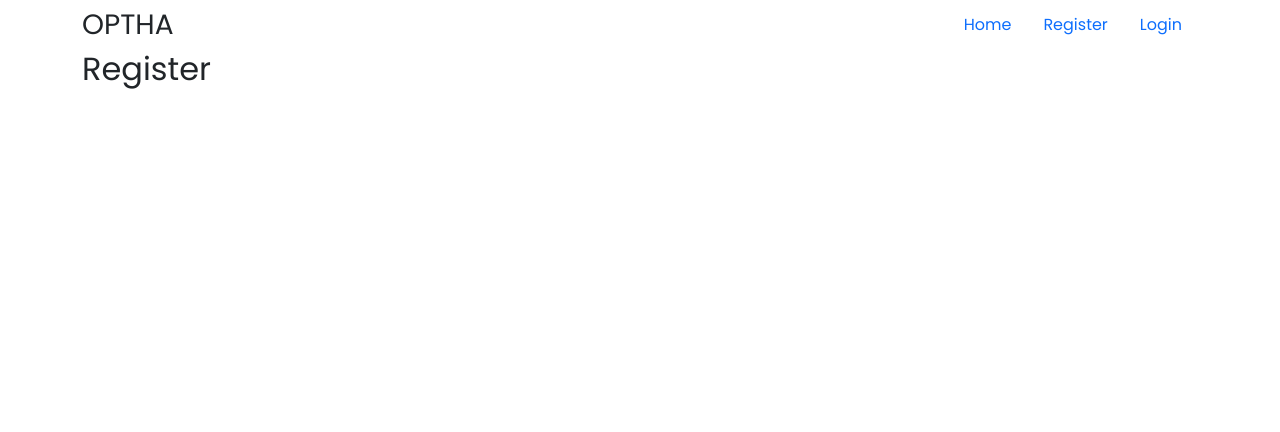
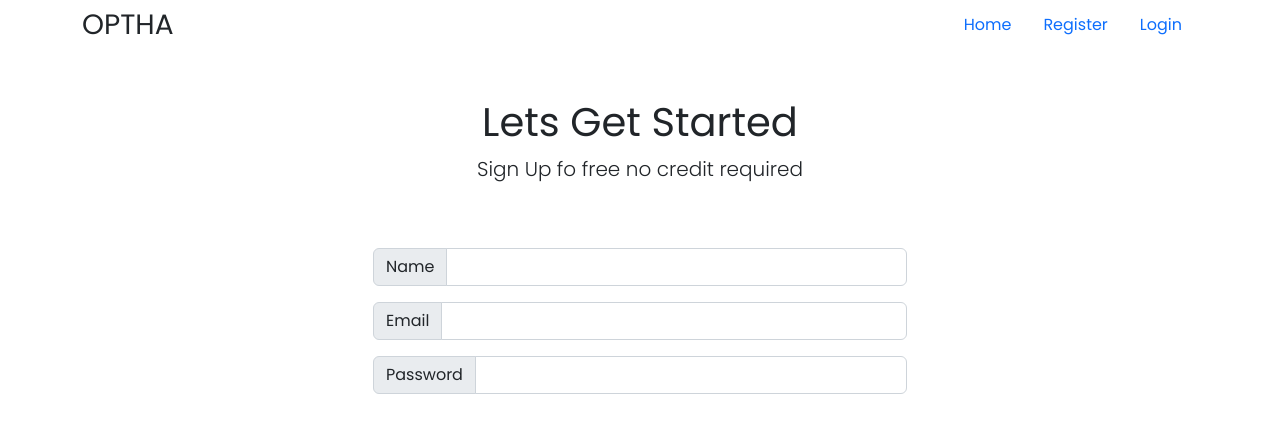
Before and after one commit to 7sering/subcription-system, a React (Vite) app in the folder client/: page /register in a window 1280 px wide. Shown: the top 432 px of the page. Built offline with nearby package versions, Linux system fonts and the light colour scheme.

Commit message:
reuseble input field and form

```diff
--- /dev/null
+++ b/client/src/components/Input.jsx
@@ -0,0 +1,15 @@
+import React from "react";
+
+const Input = ({ label, value, setValue, type = "text" }) => (
+  <div className="input-group mb-3">
+    <span className="input-group-text">{label}</span>
+    <input
+      type={type}
+      onChange={(e) => setValue(e.target.value)}
+      value={value}
+      className="form-control"
+    />
+  </div>
+);
+
+export default Input;
--- a/client/src/pages/Login.jsx
+++ b/client/src/pages/Login.jsx
@@ -3,9 +3,16 @@ import React from 'react'
 const Login = () => {
   return (
    <>
-    <div className="container">
-    <h2>Login</h2>
+     <div className='d-flex justify-content-center'>
+  <div className="container align-items-center d-flex">
+    <div className="row col-md-6 offset-md-3 text-center">
+      <h1 className='pt-5 font-bold'>Login your account </h1>
+      <p className='lead pb-5'>
+        Sign Up fo free no credit required
+      </p>
     </div>
+    </div>
+  </div>
    </>
   )
 }
--- a/client/src/pages/Register.jsx
+++ b/client/src/pages/Register.jsx
@@ -1,13 +1,40 @@
-import React from 'react'
+import { useState } from "react";
+import Input from "../components/Input";
 
 const Register = () => {
+  const [name, setName] = useState("");
+  const [email, setEmail] = useState("");
+  const [password, setPassword] = useState("");
   return (
     <>
-    <div className="container">
-    <h2>Register</h2>
-    </div>
-   </>
-  )
-}
+      <div className="d-flex justify-content-center">
+        <div className="container align-items-center d-flex">
+          <div className="row col-md-6 offset-md-3 text-center">
+            <h1 className="pt-5 font-bold">Lets Get Started</h1>
+            <p className="lead pb-5">Sign Up fo free no credit required</p>
+            <div className="form-group">
+              <Input label="Name" value={name} setValue={setName} />
+              <Input
+                label="Email"
+                type="email"
+                value={email}
+                setValue={setEmail}
+              />
+              <Input
+                label="Password"
+                type="password"
+                value={password}
+                setValue={setPassword}
+              />
+            </div>
+          </div>
+          {/* <div className="row">
+            <pre>{JSON.stringify({ name, email, password }, null, 4)}</pre>
+          </div> */}
+        </div>
+      </div>
+    </>
+  );
+};
 
-export default Register
+export default Register;
```
